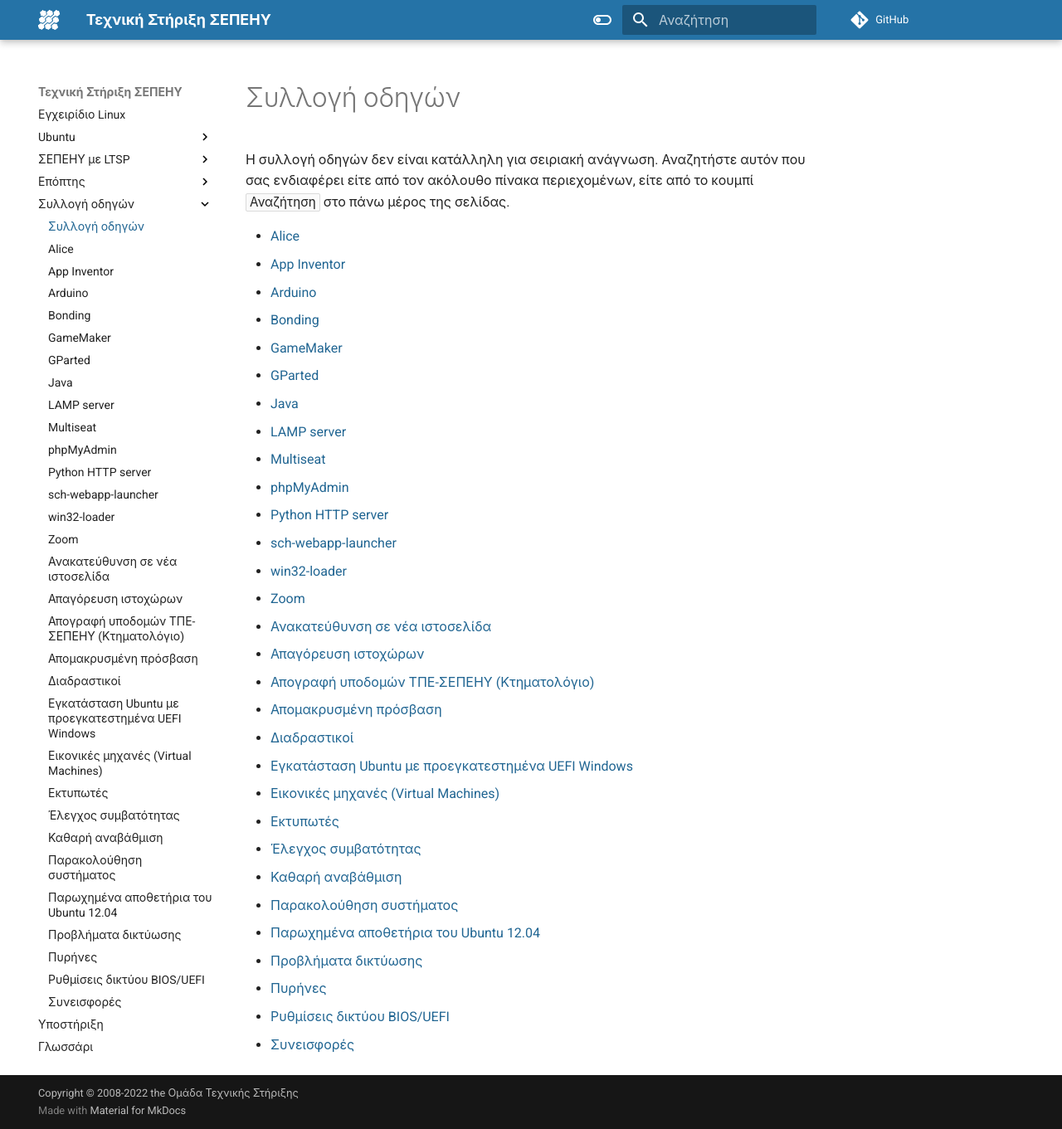
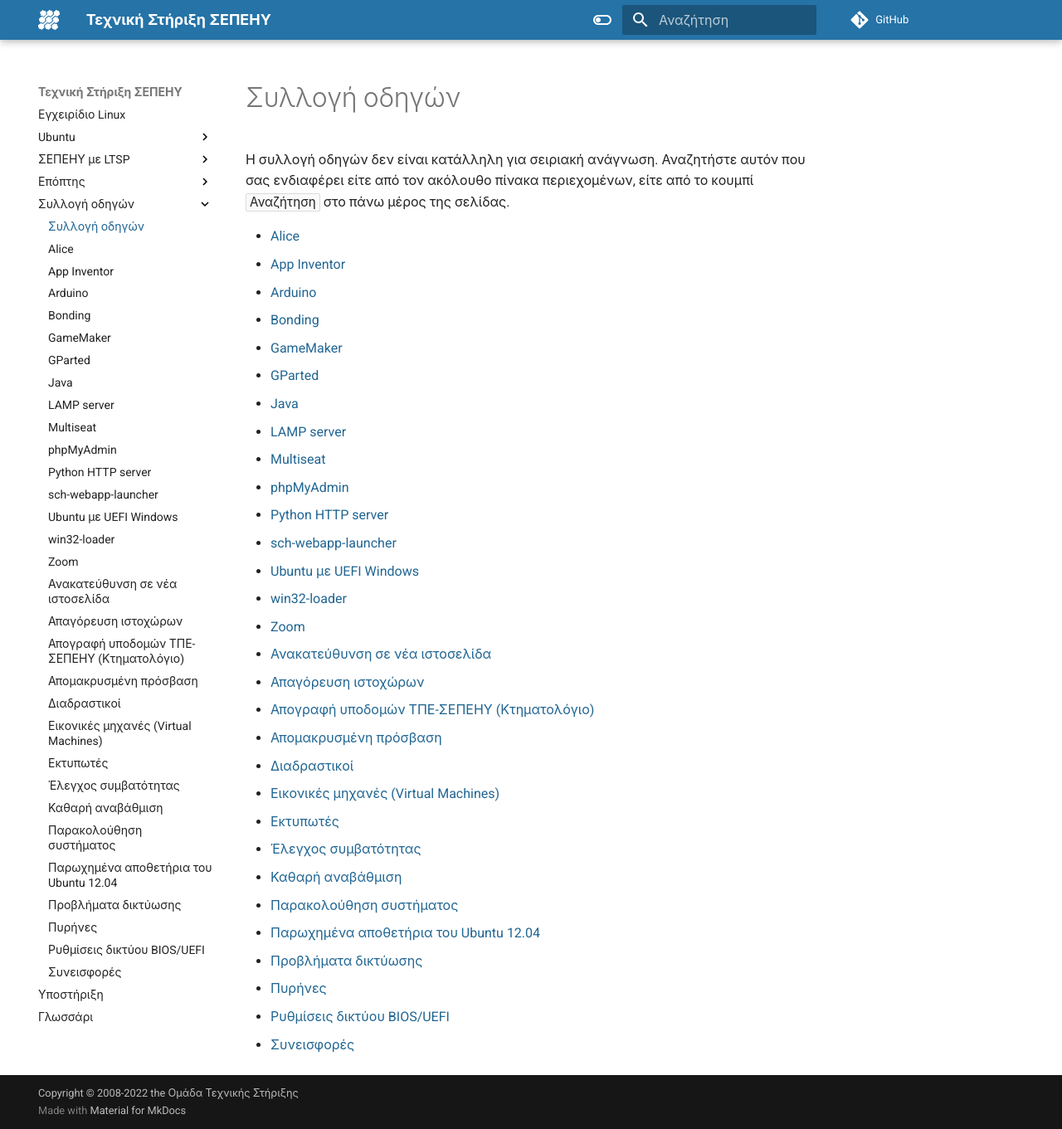
Before and after one commit to siahos/el.ltsp.org, an MkDocs documentation site: the page built from docs/guides/index.md, in a window 1280 px wide and 1361 px high. Shown: the whole window at 83% size. Built offline with MkDocs 1.6.1 and Material for MkDocs 9.7.7, drawn with Linux system fonts in a browser that asks for light colours; comment, search, counter and statistics services are not loaded.

Commit message:
update install-with-uefi-windows, guides, mkdocs

```diff
--- a/docs/guides/index.md
+++ b/docs/guides/index.md
@@ -23,7 +24,6 @@
 - [Απογραφή υποδομών ΤΠΕ-ΣΕΠΕΗΥ (Κτηματολόγιο)](inventory/index.md)
 - [Απομακρυσμένη πρόσβαση](remote-access/index.md)
 - [Διαδραστικοί](smartboards/index.md)
-- [Εγκατάσταση Ubuntu με προεγκατεστημένα UEFI Windows](install-with-uefi-windows/index.md)
 - [Εικονικές μηχανές (Virtual Machines)](virtual-machines/index.md)
 - [Εκτυπωτές](printers/index.md)
 - [Έλεγχος συμβατότητας](compatibility/index.md)
--- a/docs/guides/install-with-uefi-windows/index.md
+++ b/docs/guides/install-with-uefi-windows/index.md
@@ -1,4 +1,4 @@
-# Εγκατάσταση Ubuntu με προεγκατεστημένα UEFI Windows
+# Ubuntu με UEFI Windows
 
 Όταν έχουμε υπολογιστή με προεγκατεστημένα τα Windows 10 συνήθως αυτά είναι σε
 UEFI mode. Σε αυτήν την περίπτωση, αν δε θέλουμε να διαγράψουμε τα Windows, θα
--- a/mkdocs.yml
+++ b/mkdocs.yml
@@ -121,6 +121,7 @@ nav:
     - guides/phpmyadmin/index.md
     - guides/python-http-server/index.md
     - guides/sch-webapp-launcher/index.md
+    - guides/install-with-uefi-windows/index.md
     - guides/win32-loader/index.md
     - guides/zoom/index.md
     - guides/redirect-site/index.md
@@ -128,7 +129,6 @@ nav:
     - guides/inventory/index.md
     - guides/remote-access/index.md
     - guides/smartboards/index.md
-    - guides/install-with-uefi-windows/index.md
     - guides/virtual-machines/index.md
     - guides/printers/index.md
     - guides/compatibility/index.md
```
Also changed, not shown: other parts of docs/guides/index.md (+1 -0 lines).
